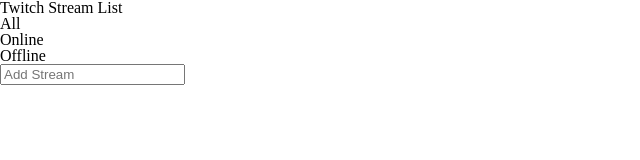
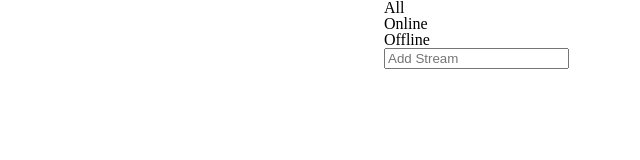
Before and after one commit to krames12/twitch-project-2.0, a plain HTML site: page index.html in a window 1280 px wide. Shown: the whole page, without its empty margins (0-640 px from the left). Drawn offline with Linux system fonts and the light colour scheme.

Commit message:
removed header & centered 'app'

```diff
--- a/index.html
+++ b/index.html
@@ -10,10 +10,6 @@
     <link rel="stylesheet" href="style.css">
   </head>
   <body>
-    <header>
-      <h1>Twitch Stream List</h1>
-    </header>
-
     <main>
       <nav>
         <ul id='main-nav'>
--- a/style.css
+++ b/style.css
@@ -1,3 +1,9 @@
+main {
+    margin: auto;
+    width: 40%;
+    min-width: 320px;
+}
+
 .streamStatusIcon {
     height: 10px;
     width: 10px;
```
